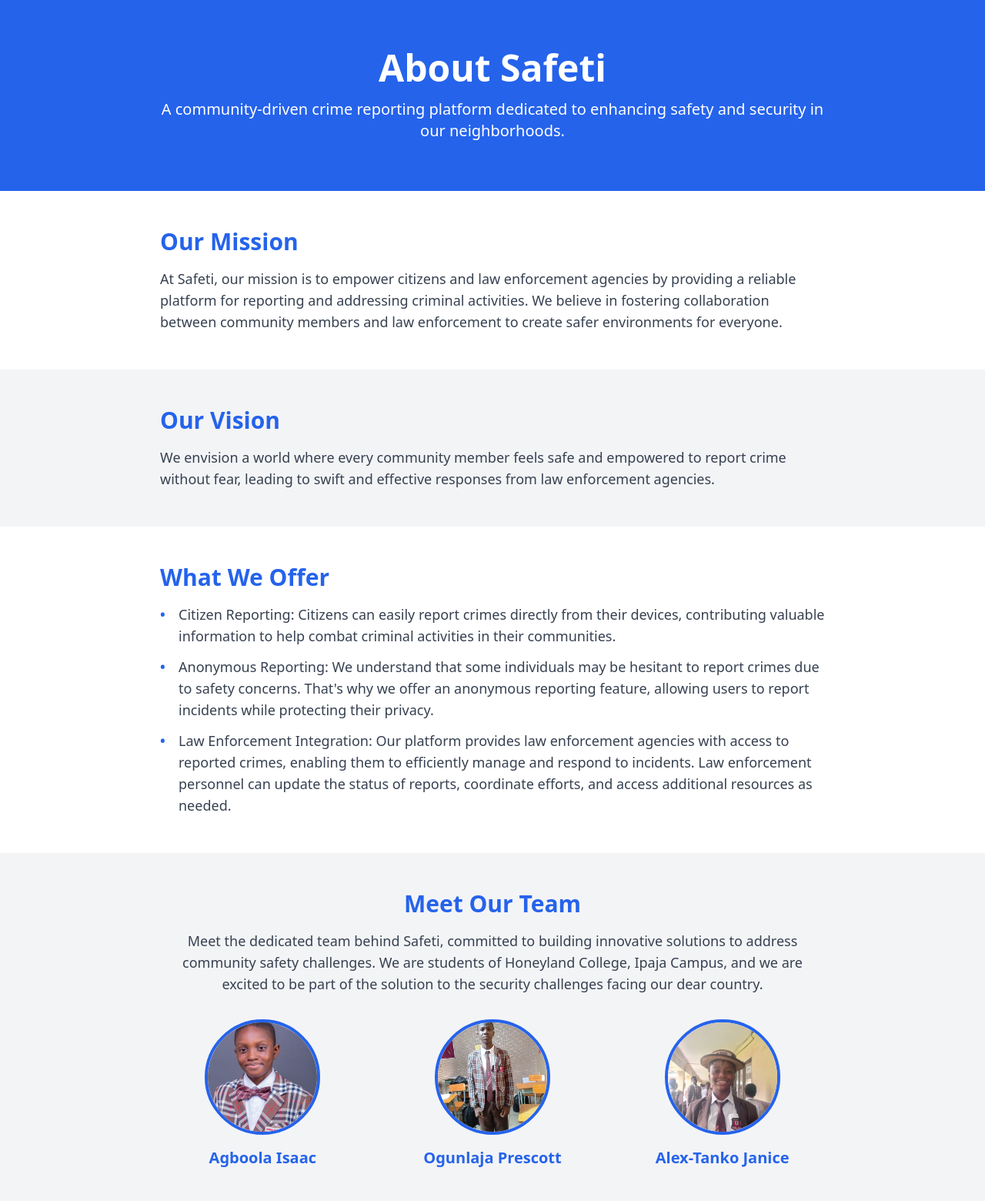
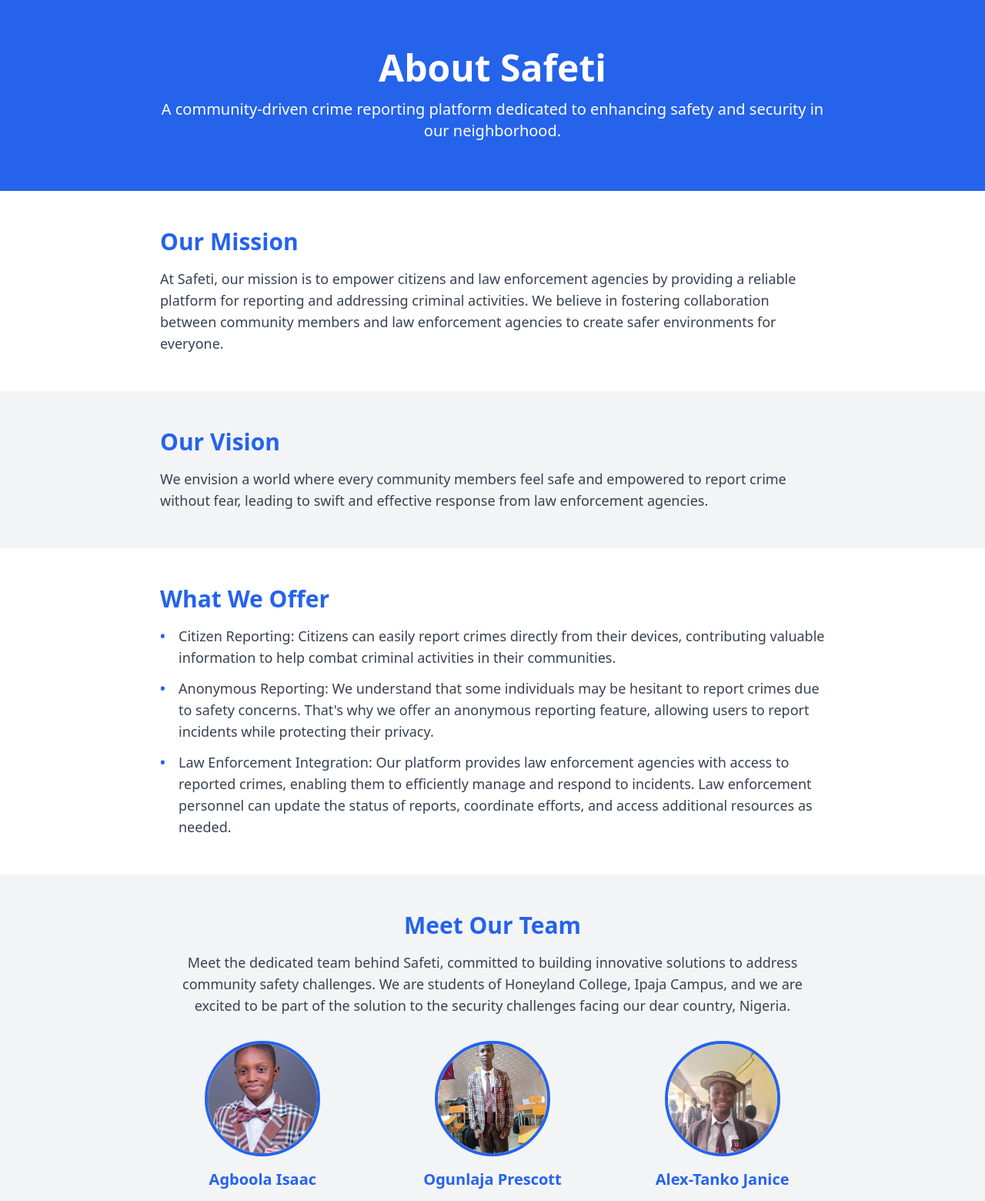
Before and after one commit to dotbenz/CommSafety, a Django app: page /about/ in a window 1280 px wide. Shown: the top 1560 px of the page at 77% size. Run offline with Django 5.2, Linux system fonts and the light colour scheme; some libraries are stand-ins or nearby versions.

Commit message:
Modified the About-Us page

```diff
--- a/templates/about.html
+++ b/templates/about.html
@@ -32,7 +32,7 @@
     <section class="bg-blue-600 text-white py-16 text-center">
         <div class="max-w-4xl mx-auto px-4">
             <h1 class="text-4xl md:text-5xl font-bold mb-4">About Safeti</h1>
-            <p class="text-lg md:text-xl">A community-driven crime reporting platform dedicated to enhancing safety and security in our neighborhoods.</p>
+            <p class="text-lg md:text-xl">A community-driven crime reporting platform dedicated to enhancing safety and security in our neighborhood.</p>
         </div>
     </section>
 
@@ -40,7 +40,7 @@
     <section class="py-12 bg-white">
         <div class="max-w-4xl mx-auto px-4">
             <h2 class="text-3xl font-semibold text-blue-600 mb-4">Our Mission</h2>
-            <p class="text-gray-700 text-lg">At Safeti, our mission is to empower citizens and law enforcement agencies by providing a reliable platform for reporting and addressing criminal activities. We believe in fostering collaboration between community members and law enforcement to create safer environments for everyone.</p>
+            <p class="text-gray-700 text-lg">At Safeti, our mission is to empower citizens and law enforcement agencies by providing a reliable platform for reporting and addressing criminal activities. We believe in fostering collaboration between community members and law enforcement agencies to create safer environments for everyone.</p>
         </div>
     </section>
 
@@ -48,7 +48,7 @@
     <section class="py-12 bg-gray-100">
         <div class="max-w-4xl mx-auto px-4">
             <h2 class="text-3xl font-semibold text-blue-600 mb-4">Our Vision</h2>
-            <p class="text-gray-700 text-lg">We envision a world where every community member feels safe and empowered to report crime without fear, leading to swift and effective responses from law enforcement agencies.</p>
+            <p class="text-gray-700 text-lg">We envision a world where every community members feel safe and empowered to report crime without fear, leading to swift and effective response from law enforcement agencies.</p>
         </div>
     </section>
 
@@ -68,7 +68,7 @@
     <section class="py-12 bg-gray-100">
         <div class="max-w-4xl mx-auto px-4 text-center">
             <h2 class="text-3xl font-semibold text-blue-600 mb-4">Meet Our Team</h2>
-            <p class="text-gray-700 text-lg mb-8">Meet the dedicated team behind Safeti, committed to building innovative solutions to address community safety challenges. We are students of Honeyland College, Ipaja Campus, and we are excited to be part of the solution to the security challenges facing our dear country.</p>
+            <p class="text-gray-700 text-lg mb-8">Meet the dedicated team behind Safeti, committed to building innovative solutions to address community safety challenges. We are students of Honeyland College, Ipaja Campus, and we are excited to be part of the solution to the security challenges facing our dear country, Nigeria.</p>
             <div class="grid grid-cols-1 sm:grid-cols-2 lg:grid-cols-3 gap-8">
                 <div class="team-member">
                     <img src="{% static 'Isaac.jpg' %}" alt="Agboola Isaac" class="rounded-full border-4 border-blue-600 mx-auto">
```
